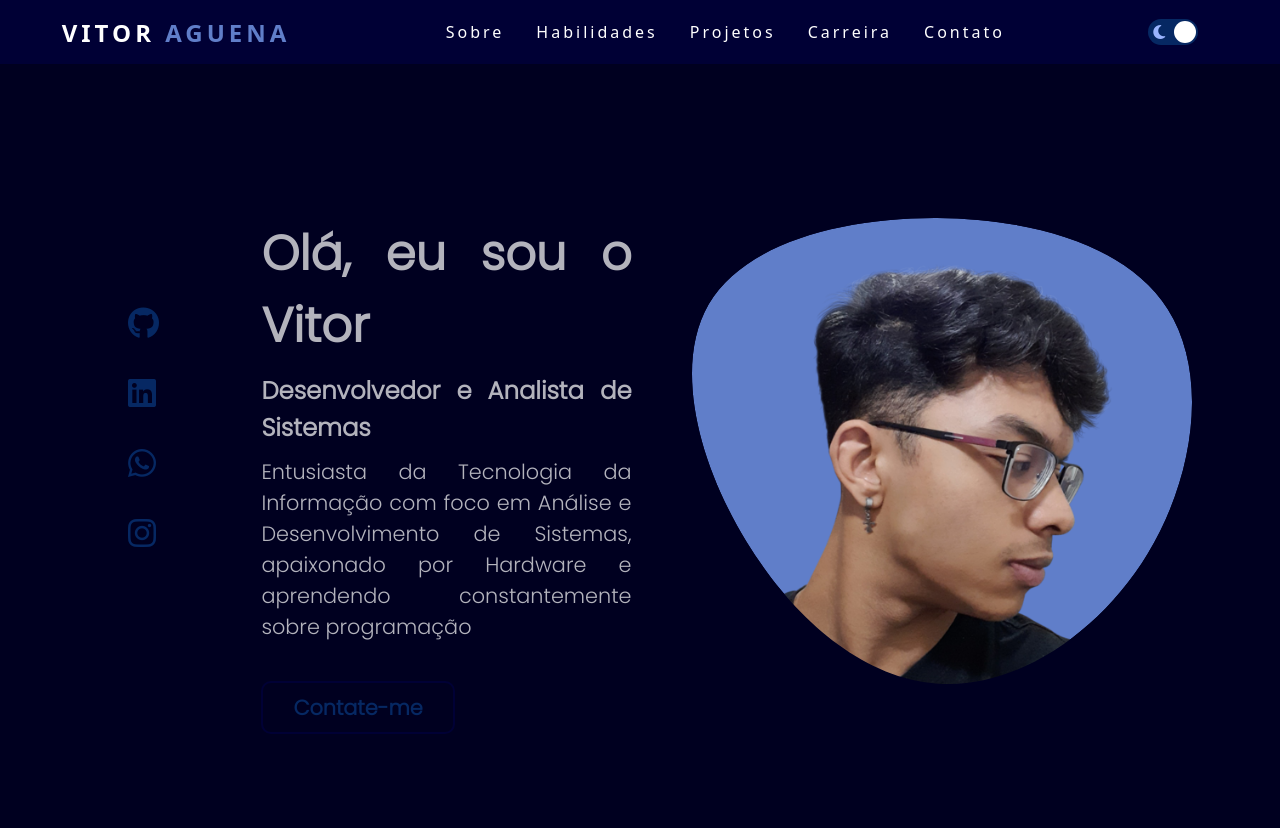
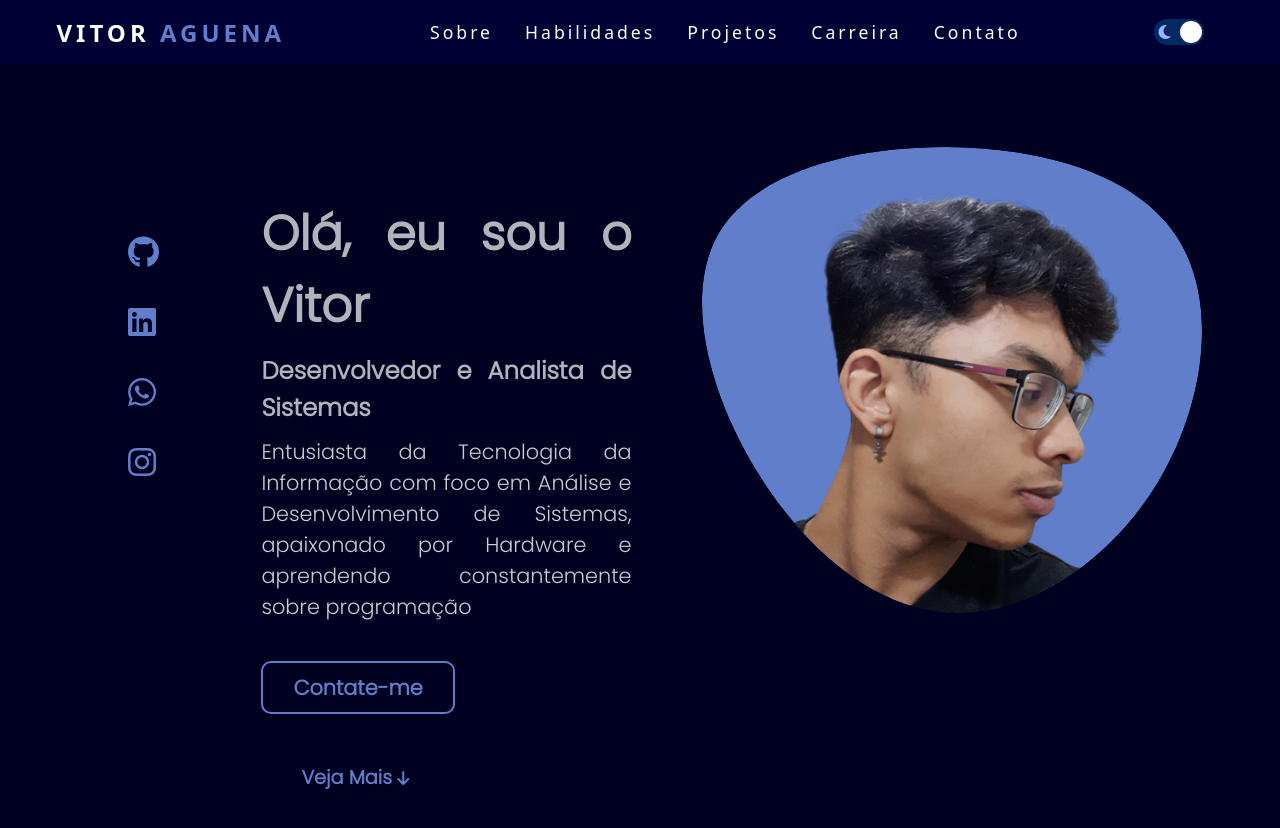
Before and after one commit to vitoraguena17/Personal-Portfolio, a plain HTML site: page index.html in a window 1280 px wide. Both pictures are taken after a click on the label 1173 px from the left and 32 px from the top of the page. Drawn offline with Linux system fonts and the light colour scheme.

Commit message:
Add files via upload

```diff
--- a/css/style.css
+++ b/css/style.css
@@ -5,7 +5,7 @@
 }
 
 :root {
-  --color-primary: #000035;
+  --header-color: #000035;
   --color-secondary: #062863;
   --color-tertiary: #1c4c96;
   --fourth-color: #607ec9;
@@ -16,12 +16,13 @@
 body {
   font-family: 'Poppins', sans-serif;
   transition: background .5s linear;
+
+  .dark-mode & {
+    background-color: #000020;
+    color: var(--white);
+  }
 }
 
-body.dark {
-  background-color: #000020;
-  color: var(--white);
-}
 
 ul,
 ol {
@@ -38,6 +39,16 @@ html {
 }
 
 /******************************* header-page *************************************/
+.header-page {
+  position: fixed;
+  top: 0;
+  /* Fixa o cabeçalho no topo da página */
+  width: 100%;
+  /* Faz o cabeçalho ocupar toda a largura da página */
+  background: var(--header-color);
+  z-index: 100;
+}
+
 
 .header-title {
   font-size: 24px;
@@ -68,6 +79,7 @@ nav {
 .nav-list a {
   color: var(--white);
   transition: .5s;
+  font-size: 1.1rem;
 }
 
 .nav-list a:hover {
@@ -203,16 +215,16 @@ nav {
 /******************************* FIM header-page *************************************/
 
 
-/******************************* HERO *************************************/
-
+/******************************* hero-page *************************************/
+/******************************* home-page *************************************/
 .home {
   display: flex;
   flex-direction: row;
-  margin: 12% 10%;
+  margin: 11.5% 10%;
 }
 
 .home-text {
-  margin: auto 2%;
+  margin: 5% 2%;
   text-align: justify;
   font-size: 1.3rem;
 }
@@ -229,7 +241,7 @@ nav {
 }
 
 .home-description {
-  opacity: 0.7;
+  opacity: 0.8;
 }
 
 .home-contact {
@@ -237,17 +249,26 @@ nav {
 }
 
 .home-btn {
-  border: 2px solid var(--color-primary);
+  border: 2px solid var(--header-color);
   padding: 10px 30px;
   border-radius: 10px;
   color: var(--color-secondary);
   font-weight: 700;
   transition: 0.5s;
+
+  .dark-mode & {
+    border: 2px solid var(--fourth-color);
+    color: var(--fourth-color);
+  }
 }
 
 .home-btn:hover {
-  background-color: var(--color-secondary);
-  color: var(--fifth-color);
+  background-color: var(--fourth-color);
+  color: var(--header-color);
+
+  .dark-mode & {
+    color: var(--header-color);
+  }
 }
 
 .home-links {
@@ -261,13 +282,21 @@ nav {
   margin-bottom: 100%;
   color: var(--color-secondary);
   transition: .5s;
+
+  .dark-mode & {
+    color: var(--fourth-color);
+  }
 }
 
 .fa-github:hover {
   color: #171515;
+
+  .dark-mode & {
+    color: var(--white);
+  }
 }
 
-.fa-linkedin:hover{
+.fa-linkedin:hover {
   color: #0A66C2;
 }
 
@@ -287,11 +316,49 @@ nav {
 .gallery {
   width: 500px;
   fill: var(--fourth-color);
-  margin-left: 8%;
+  margin-left: 10%;
+  transition: .5s;
+}
+
+.gallery:hover {
+  scale: 1.02;
 }
 
 .hero-img {
   width: 170px;
+}
+
+.home-more {
+  display: flex;
+  flex-direction: row;
+  padding: 10px 40px;
+  transition: 0.5s;
+  font-size: 1.2rem;
+  font-weight: 600;
+}
+
+.home-btn-more {
+  color: var(--color-secondary);
+
+
+  .dark-mode & {
+    color: var(--fourth-color);
+  }
+}
+
+.fa-arrow-down {
+  font-size: 1rem;
+  transition: .5s;
+}
+
+.home-more:hover {
+  .home-btn-more {
+    position: fixed;
+  }
+
+  .fa-arrow-down {
+    transform: translateY(.5rem);
+  }
 }
 
 @media (max-width: 1200px) {
@@ -300,8 +367,27 @@ nav {
   }
 
   .gallery {
-    margin: 0 auto;
-    margin-left: 20%;
+    margin: 5% auto;
+    margin-left: 20vw;
     width: 170px;
   }
+
+  .home-btn {
+    display: flex;
+    justify-content: center;
+  }
+
+  .home-links {
+    flex-direction: row;
+    letter-spacing: 1rem;
+    justify-content: center;
+    margin: 0 auto;
+  }
+
+  .home-more {
+    display: none;
+
+  }
 }
+
+/******************************* FIM home-page *************************************/
--- a/index.html
+++ b/index.html
@@ -23,16 +23,18 @@
 </head>
 
 <body>
-  <header>
+  <header class="header-page">
     <nav id="nav">
-      <h1 class="header-title">VITOR <span class="title-span">AGUENA</span></h1>
+      <a href="#top">
+        <h1 class="header-title">VITOR <span class="title-span">AGUENA</span></h1>
+      </a>
       <div class="mobile-menu">
         <div class="line1"></div>
         <div class="line2"></div>
         <div class="line3"></div>
       </div>
       <ul class="nav-list">
-        <li><a href="#">Sobre</a></li>
+        <li><a href="#sobre">Sobre</a></li>
         <li><a href="#">Habilidades</a></li>
         <li><a href="#">Projetos</a></li>
         <li><a href="#">Carreira</a></li>
@@ -52,8 +54,10 @@
     <div class="home">
       <div class="home-links">
         <a href="https://github.com/vitoraguena17" target="_blank"><i class="fa-brands fa-github"></i></a>
-        <a href="https://www.linkedin.com/in/vitor-matos-matsumoto-aguena-019179269/" target="_blank"><i class="fa-brands fa-linkedin"></i></a>
-        <a href="https://api.whatsapp.com/send?phone=+5511965265401&text=Ol%C3%A1%2C+vim+pelo+seu+Portfolio+%F0%9F%98%81%21" target="_blank"><i class="fa-brands fa-whatsapp"></i></a>
+        <a href="https://www.linkedin.com/in/vitor-matos-matsumoto-aguena-019179269/" target="_blank"><i
+            class="fa-brands fa-linkedin"></i></a>
+        <a href="https://api.whatsapp.com/send?phone=+5511965265401&text=Ol%C3%A1%2C+vim+pelo+seu+Portfolio+%F0%9F%98%81%21"
+          target="_blank"><i class="fa-brands fa-whatsapp"></i></a>
         <a href="https://www.instagram.com/vitor__aguena/" target="_blank"><i class="fa-brands fa-instagram"></i></a>
       </div>
       <div class="home-text">
@@ -63,7 +67,9 @@
           Sistemas, apaixonado por
           Hardware e aprendendo constantemente sobre programação</p>
         <div class="home-contact"><a href="" class="home-btn">Contate-me</a></div>
-
+        <div class="home-more"><a href="#sobre" class="home-btn-more"> <span>Veja Mais</span> <i
+              class="fa-solid fa-arrow-down"></i>
+          </a></div>
       </div>
       <div class="home-img">
         <svg class="gallery" viewBox="0 0 200 187" xmlns="http://www.w3.org/2000/svg"
@@ -82,7 +88,11 @@
             <image class="hero-img" href="image/eu.png" x='8' />
           </g>
         </svg>
+
       </div>
+    </div>
+
+    <div class="about">
     </div>
   </main>
   <script src="./js/script.js"></script>
--- a/js/script.js
+++ b/js/script.js
@@ -10,9 +10,9 @@ class MobileNavbar {
 
   animateLinks() {
     this.navLinks.forEach((link, index) => {
-      link.style.animation
-        ? (link.style.animation = "")
-        : (link.style.animation = `navLinkFade 0.5s ease forwards ${
+      link.style.animation ?
+        (link.style.animation = "") :
+        (link.style.animation = `navLinkFade 0.5s ease forwards ${
             index / 7 + 0.3
           }s`);
     });
@@ -44,8 +44,9 @@ const mobileNavbar = new MobileNavbar(
 mobileNavbar.init();
 
 
-const chk = document.getElementById('chk')
+const $html = document.querySelector('html')
+const $checkbox = document.querySelector('#chk')
 
-chk.addEventListener('change', ()=> {
-    document.body.classList.toggle('dark')
+$checkbox.addEventListener('change', function () {
+  $html.classList.toggle('dark-mode')
 })
```
